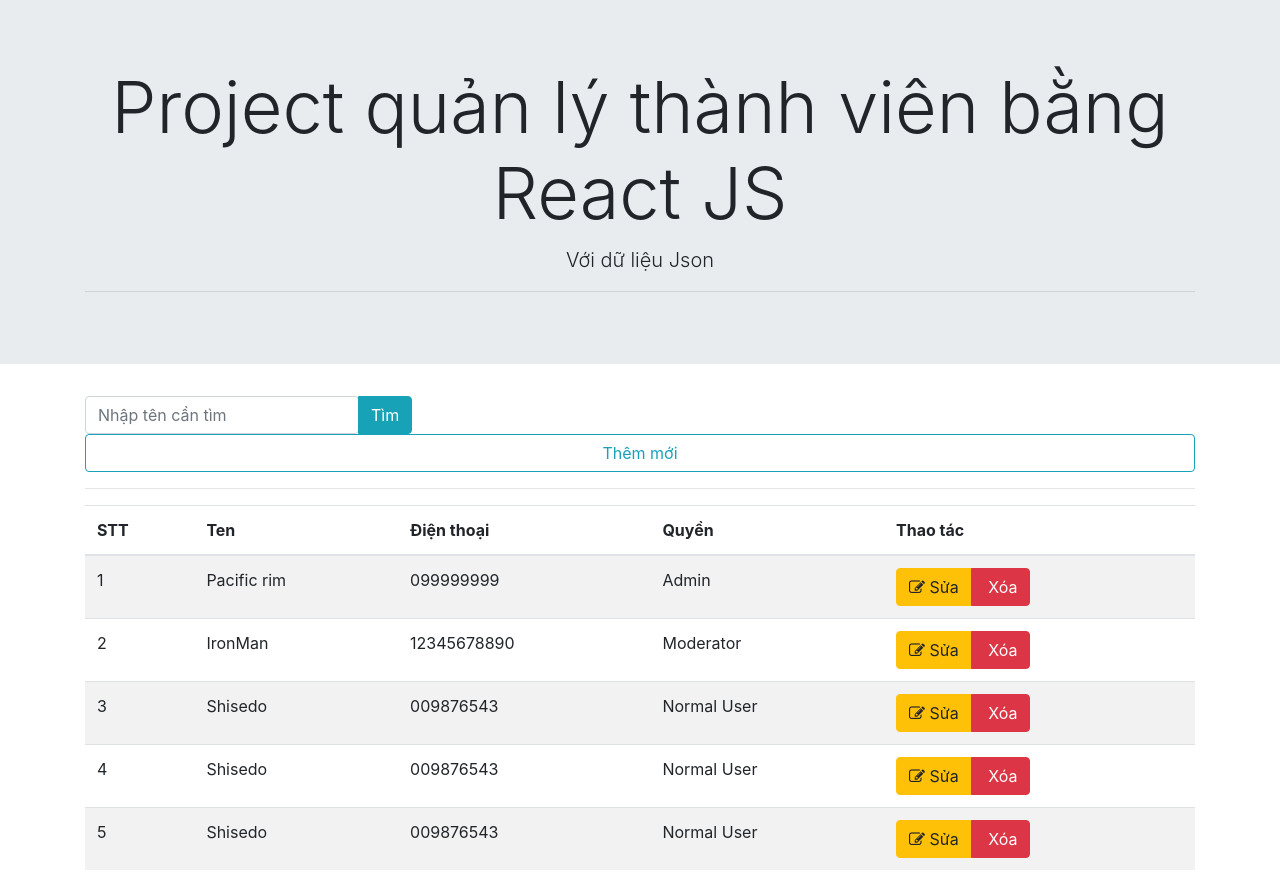
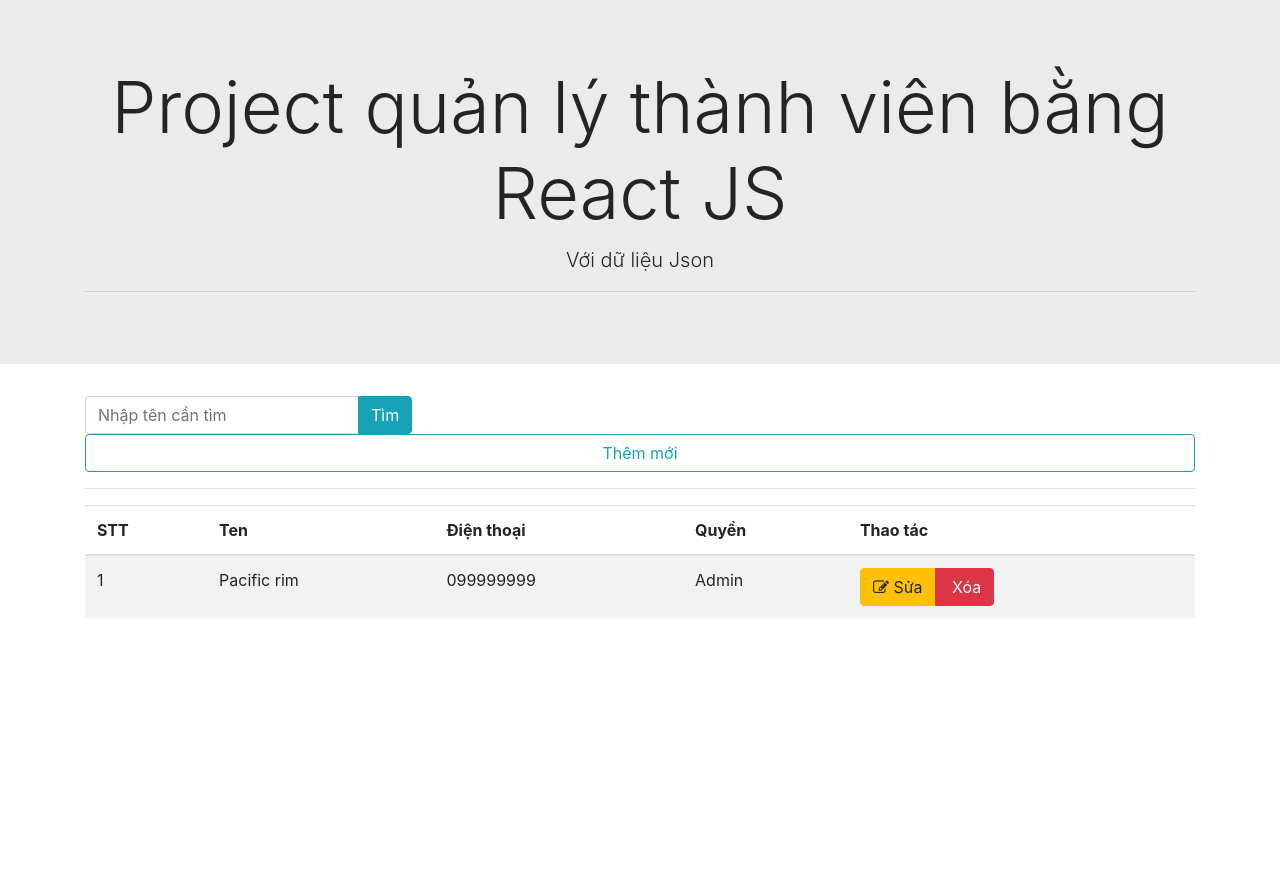
Before and after one commit to cntt2-lydoan/ReactJS_02, a React (Create React App) app: page / in a window 1280 px wide. After the commit the page ends 800 px from the top, so only its background shows below. Built offline with nearby package versions, Linux system fonts and the light colour scheme.

Commit message:
[PHAN-24] 070 Day ket qua tim kiem ve giao dien

```diff
--- a/src/Components/App.js
+++ b/src/Components/App.js
@@ -49,7 +49,7 @@ class App extends Component {
                 <Search
                  checkConnectProps={(dl)=>this.getTextSearch(dl)}
                  ketNoi={()=>this.doiTrangThai()} hienThiForm={this.state.hienThiForm}/>
-                <TableData  dataUserProps={this.state.data}/>
+                <TableData  dataUserProps={ketQua}/>
                 <AddUser hienThiForm={this.state.hienThiForm}/>
               </div>
             </div>
--- a/src/Components/Search.js
+++ b/src/Components/Search.js
@@ -19,6 +19,7 @@ class Search extends Component {
         this.setState({
             tempValue:event.target.value
         });
+        this.props.checkConnectProps(this.state.tempValue);
     }
     render() {
         return (
```
